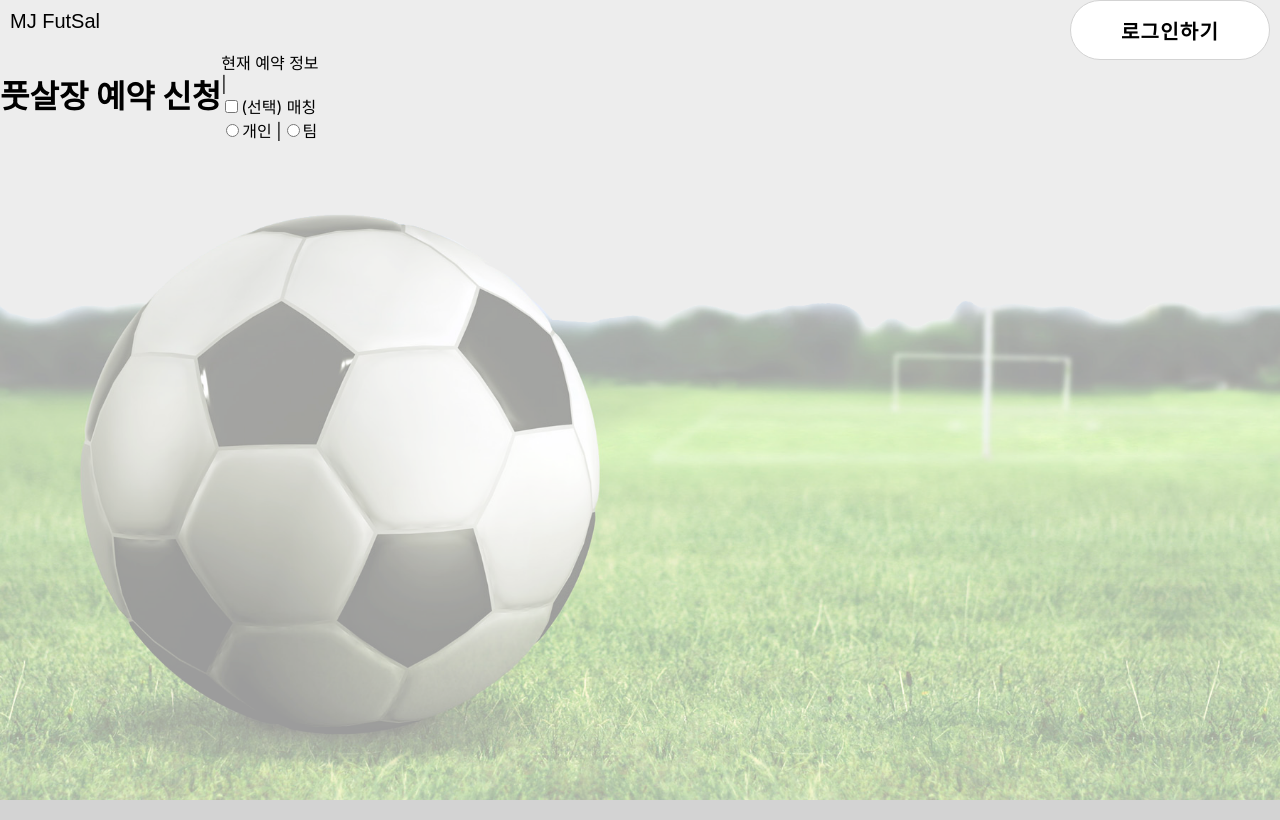
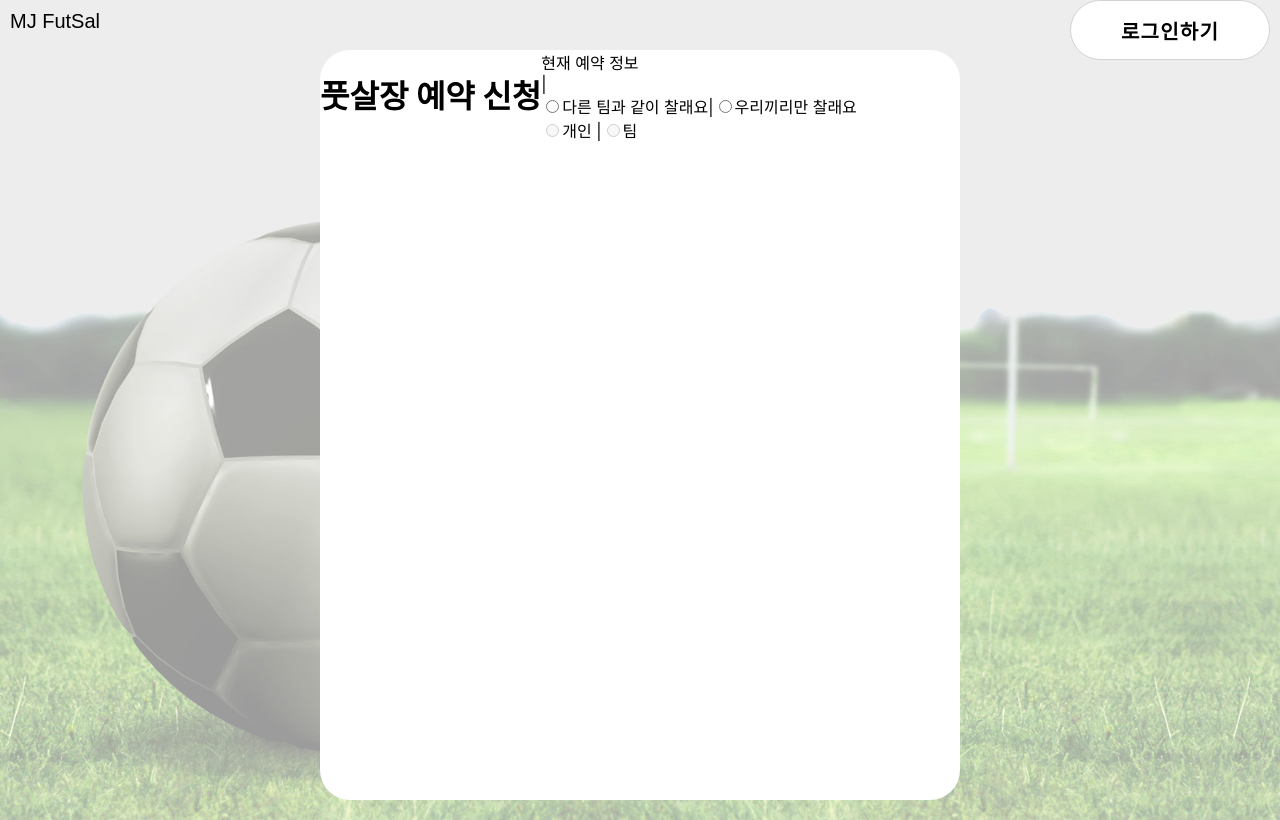
Before and after one commit to SuungYul/mj-futsal, a React (Create React App) app: page /reserve in a window 1280 px wide. Built offline with nearby package versions, Linux system fonts and the light colour scheme; no server answers.

Commit message:
신청부분 라디오 수정

```diff
--- a/src/component/button/manageTeamBtn.js
+++ b/src/component/button/manageTeamBtn.js
@@ -2,13 +2,14 @@ import firebase from "firebase/app";
 import {useNavigate} from "react-router-dom"
 import "firebase/auth";
 import ManageTeam from "../team/manageTeam";
+import "./teambutton.css"
 
 const ManageTeamBtn = () =>{
     const navigate = useNavigate();
     const toCreateTeam = () =>{
         navigate("/manage-team");
     }
-    return <button onClick={toCreateTeam}>팀 관리</button>
+    return <button id="manageBtn"onClick={toCreateTeam}>팀 관리</button>
 }
 
 export default ManageTeamBtn
--- a/src/component/button/teambutton.css
+++ b/src/component/button/teambutton.css
@@ -45,3 +45,27 @@
     cursor: pointer;
     transition: 0.25s;
 }
+
+#manageBtn{
+    width: 200px;
+    height: 60px;
+    outline: none;
+    border-radius: 30px;
+    border: 1px solid lightgray;
+    color: black;
+    background-color: white;
+    font-size: 20px;
+    font-weight: bold;
+    margin-bottom: 50px;
+    margin-top: 50px;
+    letter-spacing: 1.2px;
+    transition: 0.25s;
+    margin-left: 317px;
+    margin-right: 27px;
+}
+#manageBtn:hover{
+    color: black;
+    transform: scale(1.2);
+    cursor: pointer;
+    transition: 0.25s;
+}
--- a/src/component/myPage/myPage.js
+++ b/src/component/myPage/myPage.js
@@ -10,7 +10,7 @@ import "./myPage.css"
 import ManageTeamBtn from "../button/manageTeamBtn"
 import { getData } from "../../database/firebase"
 const MyPage = ({ userInfo }) => {
-    const [isLeader, setIsLeader] = useState(false);
+    const [isLeader, setIsLeader] = useState();
     const navigate = useNavigate();
     const tomain = () => {
         navigate("/");
@@ -36,16 +36,16 @@ const MyPage = ({ userInfo }) => {
         setUserTeam(doc.team)
     })
 
-    let badPoing_grade = "😄";
+    let badPoint_grade = "😄";
 
     if (userbadpt > 20) {
-        badPoing_grade = "🙂";
+        badPoint_grade = "🙂";
         if (userbadpt > 40) {
-            badPoing_grade = "😐";
+            badPoint_grade = "😐";
             if (userbadpt > 60) {
-                badPoing_grade = "😨";
+                badPoint_grade = "😨";
                 if (userbadpt > 80) {
-                    badPoing_grade = "🤬";
+                    badPoint_grade = "🤬";
                 }
             }
         }
@@ -66,9 +66,9 @@ const MyPage = ({ userInfo }) => {
         <div className="MyPage">
             <div className="frame">
                 <h2 id="title">My Page</h2>
-                <CreateTeamBtn />
-                <ApplyTeamBtn />
-                {isLeader && <ManageTeamBtn />}
+                <div>
+                    {isLeader ? <ManageTeamBtn /> : <><CreateTeamBtn /> <ApplyTeamBtn /></>}
+                </div>
                 <table >
                     <tr>
                         <th id="name1">이름</th>
@@ -88,7 +88,7 @@ const MyPage = ({ userInfo }) => {
                     </tr>
                     <tr>
                         <th>비매너온도</th>
-                        <td><label>{badPoing_grade}</label></td>
+                        <td><label>{badPoint_grade}</label></td>
                     </tr>
                     <tr>
                         <th>풋살장 이용횟수</th>
--- a/src/component/reservation/reserve.css
+++ b/src/component/reservation/reserve.css
@@ -1,10 +1,26 @@
 .art_team{
-    display: block;
+    display: inline;
     float: right;
-    padding-right: 200px;
+    /* padding-right: 200px; */
 }
 
 .art_indi{
     display: none;
+}
 
+.frame{
+    width: 50%;
+    height: 750px;
+    background-color: white;
+    outline: none;
+    border-radius: 30px;
+    /* margin-left: 50px; */
+    /* margin-right: -1000px; */
+    /* margin: 0 auto; */
 }
+
+#top_div {
+    margin-right: -5000px;
+    display: inline;
+    width: 700px;
+}
--- a/src/component/reservation/reserve.js
+++ b/src/component/reservation/reserve.js
@@ -1,19 +1,36 @@
 import React, { useState } from "react";
 import { useLocation } from "react-router-dom";
 import { ReserveInfo } from "../../database/ReserveInfo";
+import "./reserve.css"
 
-import "./reserve.css"
 const Reserve = (props) => {
-    const {reserveInfo} = useLocation();
+    const { reserveInfo } = useLocation();
     //reserveInfo&&console.log(reserveInfo);
-    const [isTeam, teamCheck] = useState([]);
+    const [isTeam, teamCheck] = useState(false);
+    const [radio_click, setRadio] = useState(true);
     const clickRB = (e) => {
-        teamCheck(e.target.value)
+        if (e.target.id === "team") {
+            teamCheck(true)
+        }
+        else{
+            teamCheck(false)
+        }
     }
     // const reInfo = new ReserveInfo();
-
+    const radioActive = (event) => {
+        if (event.target.id === "play_other") {
+            setRadio(false)
+            teamCheck(false)
+        }
+        if (event.target.id === "play_team") {
+            setRadio(true)
+            teamCheck(true)
+        }
+        // setRadio()
+    }
     return (
-        <div>
+        <div id="top_div">
+            <div className="frame">
                 <h1>풋살장 예약 신청</h1>
                 {/* 현재 예약 정보는 예약 DB에서 긁어와야됨 */}
                 <div> 현재 예약 정보 </div>
@@ -21,41 +38,57 @@ const Reserve = (props) => {
                     {props.day} | {props.time}
                 </div>
                 <div>
-                <input type="checkbox" id="match" name="match"></input>
-                <label htmlFor="match">(선택) 매칭</label>
+                    <input
+                        type="radio"
+                        id="play_other"
+                        name="play_check"
+                        // value="0"
+                        onChange={radioActive}>
+                    </input>
+                    <label htmlFor="play_other">다른 팀과 같이 찰래요</label>
+                    |
+                    <input
+                        type="radio"
+                        id="play_team"
+                        name="play_check"
+                        // value="1"
+                        onChange={radioActive}>
+                    </input>
+                    <label htmlFor="play_team">우리끼리만 찰래요</label>
                     <br />
                     <input
                         type="radio"
-                    id="ck_team"
-                    name="individual"
-                    value="0"
-                    checked={isTeam === "0"}
-                    onChange={clickRB}>
+                        id="individual"
+                        name="ck_team"
+                        value={false}
+                        disabled={radio_click}
+                        // checked={isTeam === fa}
+                        onChange={clickRB}
+                    >
                     </input>
                     <label htmlFor="individual">개인</label> |
                     <input
                         type="radio"
-                    id="ck_team"
-                    name="team"
-                    value="1"
-                    checked={isTeam === "1"}
-                    onChange={clickRB}>
+                        id="team"
+                        name="ck_team"
+                        value={true}
+                        disabled={radio_click && !isTeam}
+                        onChange={clickRB}
+                        checked={isTeam}
+
+                    >
                     </input>
                     <label htmlFor="team">팀</label>
                 </div>
+            </div>
             <div>
-                <article className={(isTeam === "1") ? "art_team" : "art_indi"}>
+                <article className={(isTeam === true) ? "art_team" : "art_indi"}>
                     <h2>팀 명단 작성</h2>
                     {/* 팀 DB 구현되면 작성 */}
                 </article>
             </div>
         </div>
-
-
-
     );
-
-
 }
 
 export default Reserve
```
Lines whose indentation alone changed are shown as unchanged.
